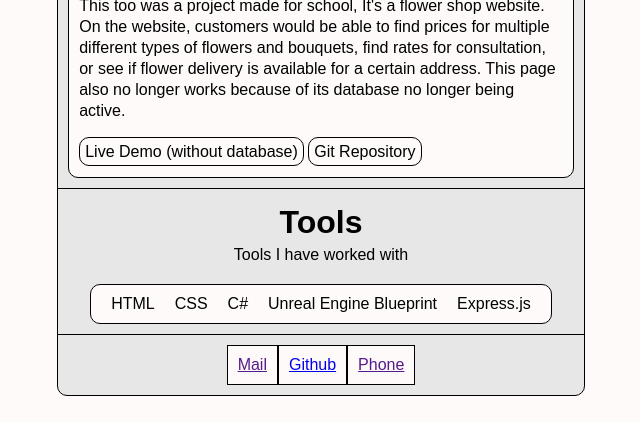
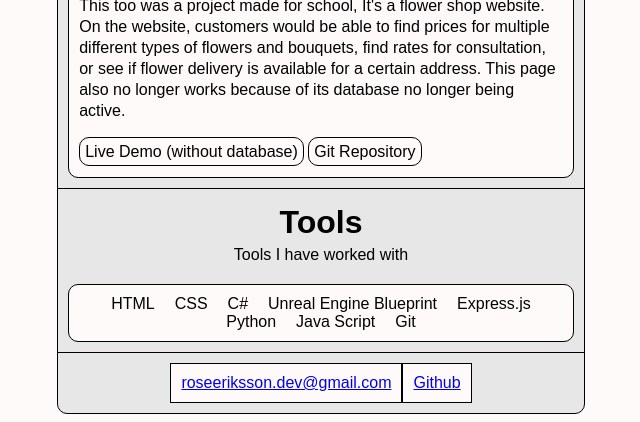
Before and after one commit to pysor2/Portfolio, a plain HTML site: page index.html in a window 1280 px wide. Shown: the part 655-1077 px from the top of the page, without its empty margins (319-959 px from the left). Drawn offline with Linux system fonts and the light colour scheme.

Commit message:
small additons
added a few tools I forgot about and email address

```diff
--- a/index.html
+++ b/index.html
@@ -67,13 +67,15 @@
                 <div>C#</div>
                 <div>Unreal Engine Blueprint</div>
                 <div>Express.js</div>
+                <div>Python</div>
+                <div>Java Script</div>
+                <div>Git</div>
             </div>
         </div>
 
         <footer class="container footerContainer">
-            <a href="">Mail</a>
+            <a href="mailto:roseeriksson.dev@gmail.com">roseeriksson.dev@gmail.com</a>
             <a href="https://github.com/pysor2">Github</a>
-            <a href="">Phone</a>
         </footer>
     </div>
 
```
